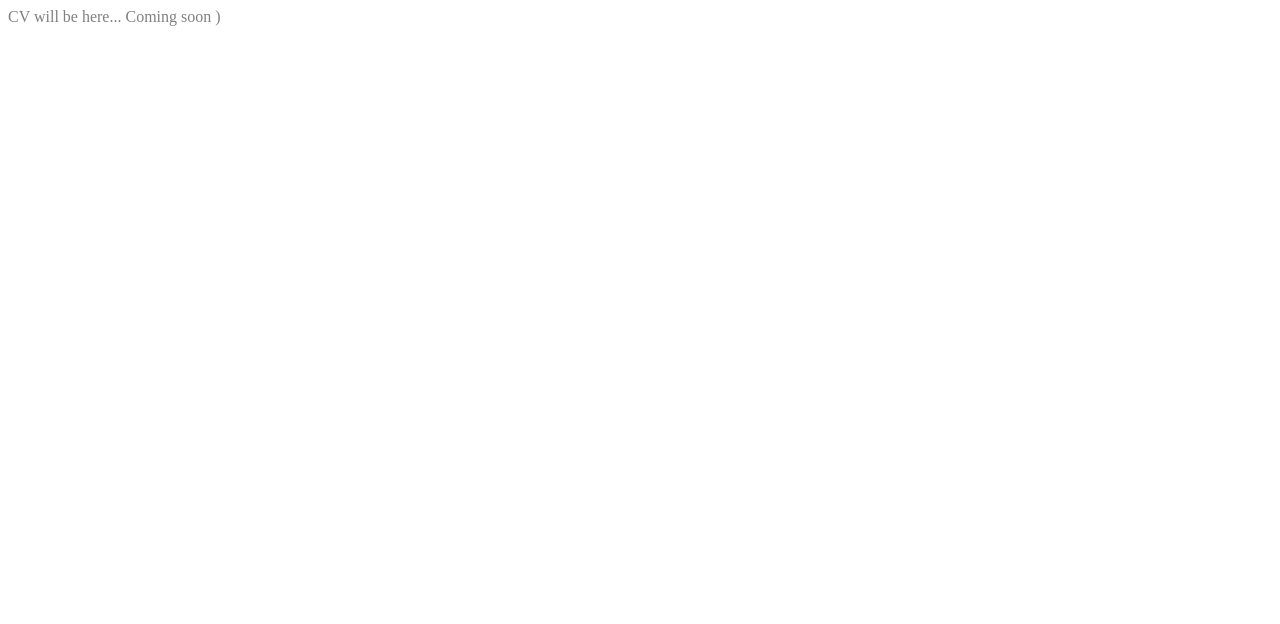
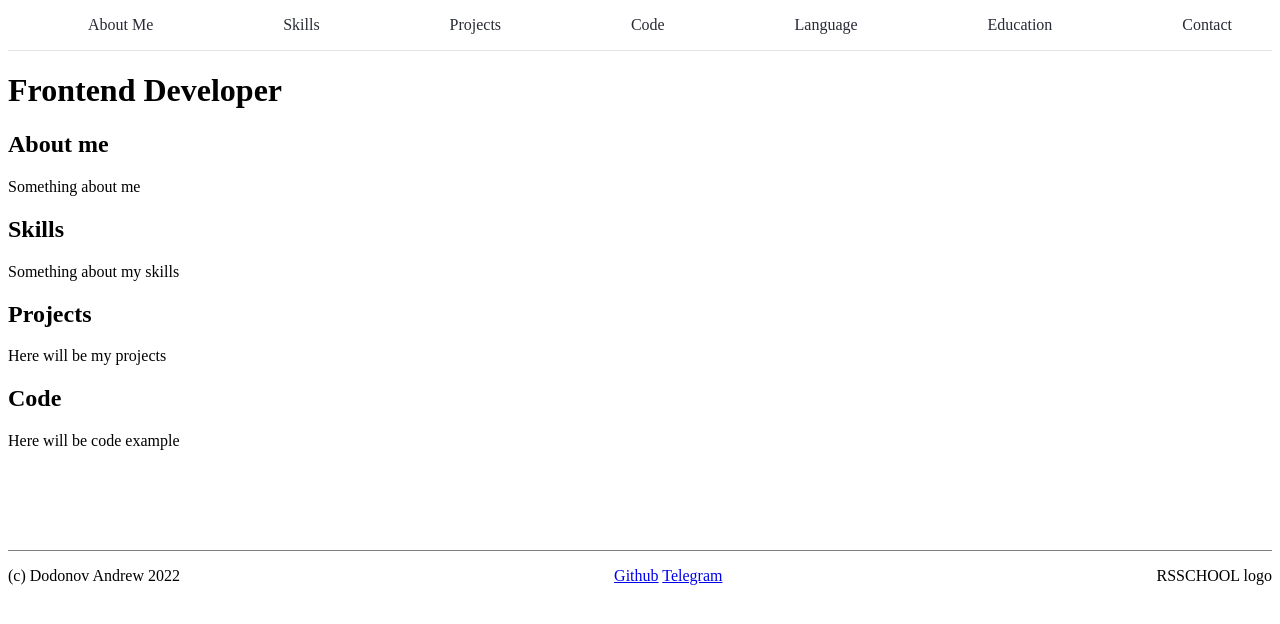
Before and after one commit to AndreyDodonov/rsschool-cv, a plain HTML site: page index.html in a window 1280 px wide. Drawn offline with Linux system fonts and the light colour scheme.

Commit message:
init: let's roll! )

```diff
--- a/index.html
+++ b/index.html
@@ -1,5 +1,6 @@
 <!DOCTYPE html>
 <html lang="en">
+
 <head>
     <meta charset="UTF-8">
     <meta http-equiv="X-UA-Compatible" content="IE=edge">
@@ -7,8 +8,59 @@
     <link rel="stylesheet" href="style.css">
     <title>Document</title>
 </head>
+
 <body>
-    CV will be here...
-    Coming soon )
+    <header>
+        <div class="header_wrap">
+            <nav class="header_nav">
+                <ul class="header_list">
+                    <li><a class="header_item" href="#">About Me</a></li>
+                    <li><a class="header_item" href="#">Skills</a></li>
+                    <li><a class="header_item" href="#">Projects</a></li>
+                    <li><a class="header_item" href="#">Code</a></li>
+                    <li><a class="header_item" href="#">Language</a></li>
+                    <li><a class="header_item" href="#">Education</a></li>
+                    <li><a class="header_item" href="#">Contact</a></li>
+                </ul>
+            </nav>
+        </div>
+    </header>
+
+    <main>
+        <h1>Frontend Developer</h1>
+        <section>
+            <h2>About me</h2>
+            <p>Something about me</p>
+        </section>
+        <section>
+            <h2>Skills</h2>
+            <p>Something about my skills</p>
+        </section>
+        <section>
+            <h2>Projects</h2>
+            <p>Here will be my projects</p>
+        </section>
+        <section>
+            <h2>Code</h2>
+            <p>Here will be code example</p>
+        </section>
+    </main>
+
+    <footer>
+        <div class="footer_wrap">
+            <div class="footer_copyright">
+                <p>(c) Dodonov Andrew 2022</p>
+            </div>
+            <div class="footer_links">
+                <a href="#">Github</a>
+                <a href="#">Telegram</a>
+            </div>
+            <div class="footer_logo">
+                <p>RSSCHOOL logo</p>
+            </div>
+        </div>
+
+    </footer>
 </body>
+
 </html>
--- a/style.css
+++ b/style.css
@@ -1,3 +1,39 @@
 body {
-    color: gray;
+    box-sizing: border-box;
 }
+/* HEADER */
+.header_wrap {
+    background-color: #fff;
+    padding-left: 40px;
+    padding-right: 40px;
+    border-bottom: 1px solid #e3e3e3;
+}
+
+.header_list {
+    display: flex;
+    flex-direction: row;
+    flex-wrap: nowrap;
+    justify-content: space-between;
+    align-items: center;
+    list-style-type: none;
+}
+
+.header_item {
+    color: #282a35;
+    text-decoration: none;
+    cursor: pointer;
+}
+
+/* main */
+
+/* FOOTER */
+
+.footer_wrap {
+    margin-top: 100px;
+    display: flex;
+    flex-direction: row;
+    flex-wrap: nowrap;
+    justify-content: space-between;
+    align-items: center;
+    border-top: 1px gray solid;
+}
```
